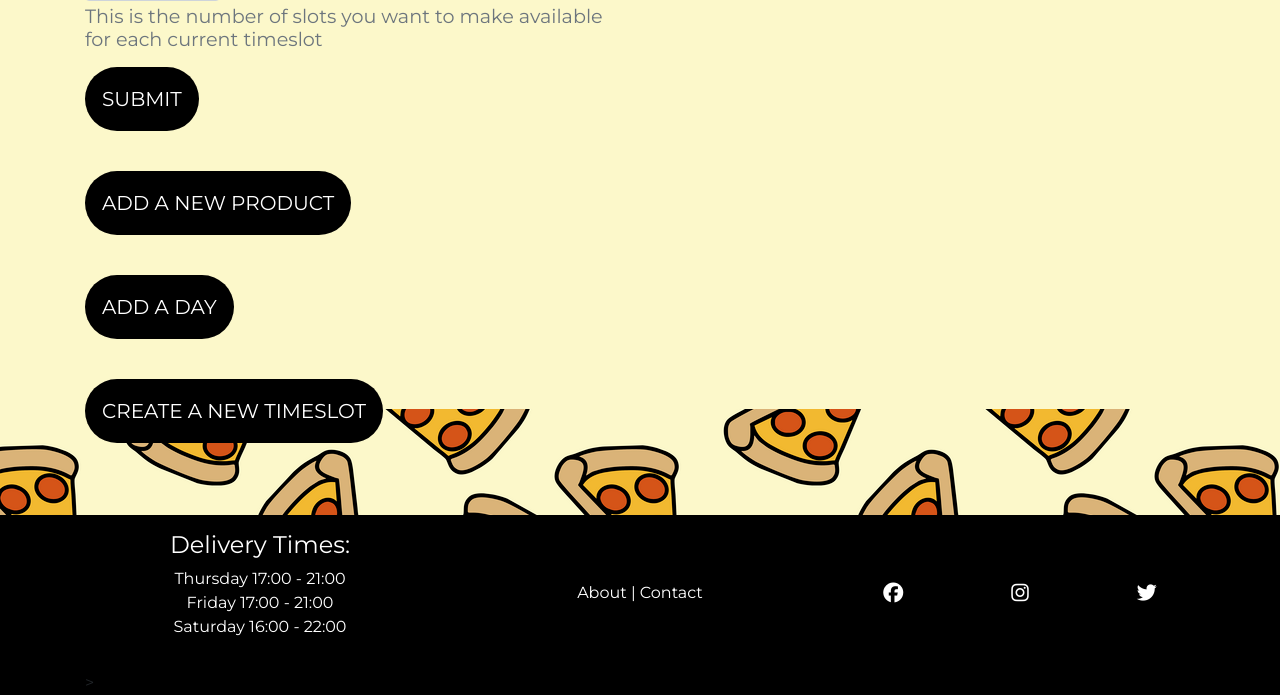
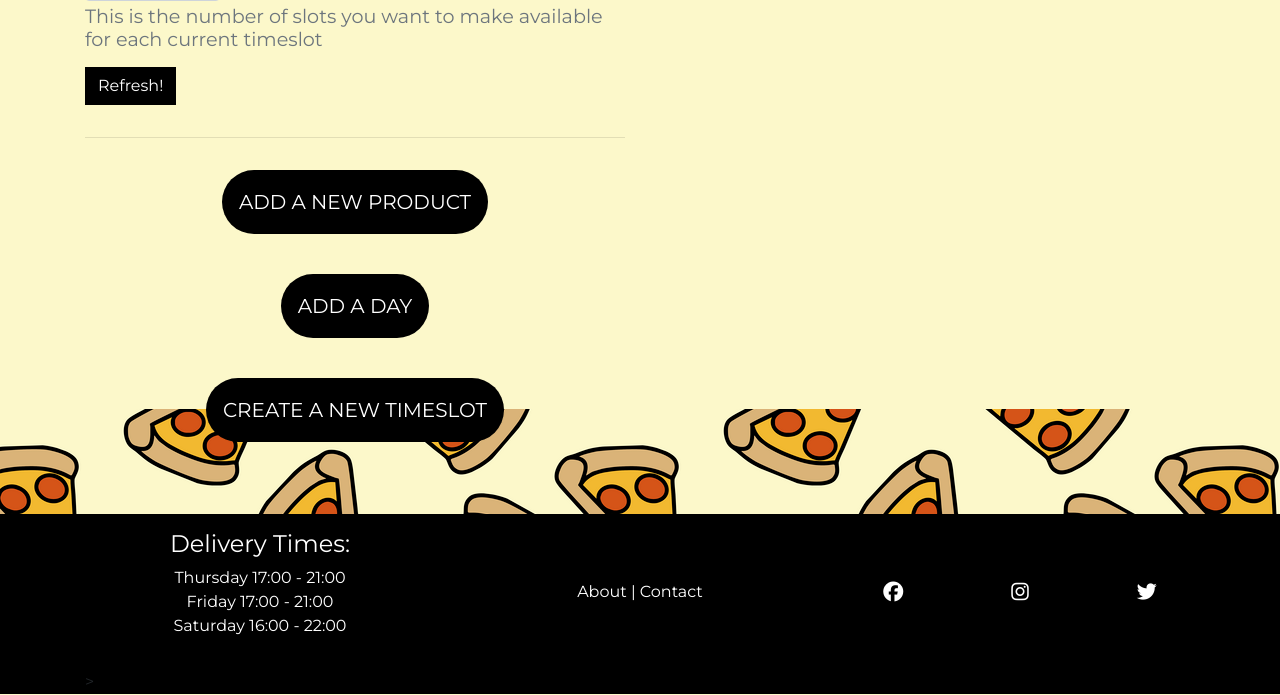
Before and after one commit to markj0hnst0n/pizza-delivery-place, a Django app: page /profile/admin/ in a window 1280 px wide. Shown: the part 391-1086 px from the top of the page. Run offline with Django 3.2, Linux system fonts and the light colour scheme; the visitor is signed in with stand-in values (Sample User, id 1); data that the repository does not hold is empty; some libraries are stand-ins or nearby versions.

Commit message:
site admin polished:

```diff
--- a/profiles/templates/profiles/admin.html
+++ b/profiles/templates/profiles/admin.html
@@ -35,9 +35,11 @@
                         <small id="slot_num" class="form-text text-muted">This is the number of slots you want to make available for each current timeslot</small>
                       </div>
                     <button type="submit"
-                    class="deals-button text-white nav-color btn btn-lg rounded-pill text-uppercase py-3">Submit</button>
+                    class="btn btn-black rounded-0">Refresh!</button>
                 </form>
             </h4>
+            <hr class="my-3">
+            <div class="text-center">
                 <h4 class="py-3">
                     <a href="{% url 'add_menu_item' %}" class="deals-button text-white nav-color btn btn-lg rounded-pill text-uppercase py-3">
                     Add a new product
@@ -53,6 +55,7 @@
                     Create a new Timeslot
                     </a>
                 </h4>
+            </div>
         </div>
         <div class="col-12 col-lg-6">
             <p class="text-muted">All Orders</p>
--- a/timeslot/templates/timeslot/create_timeslot.html
+++ b/timeslot/templates/timeslot/create_timeslot.html
@@ -15,7 +15,7 @@
         <div class="row">
             <div class="col-12 col-md-6">
                 <hr>
-                <h2 class="logo-font mb-4">Menu Management</h2>
+                <h2 class="logo-font mb-4">Site Management</h2>
                 <h5 class="text-muted">Create a Timeslot</h5>
                 <hr>
             </div>
```
Lines whose indentation alone changed are shown as unchanged.
